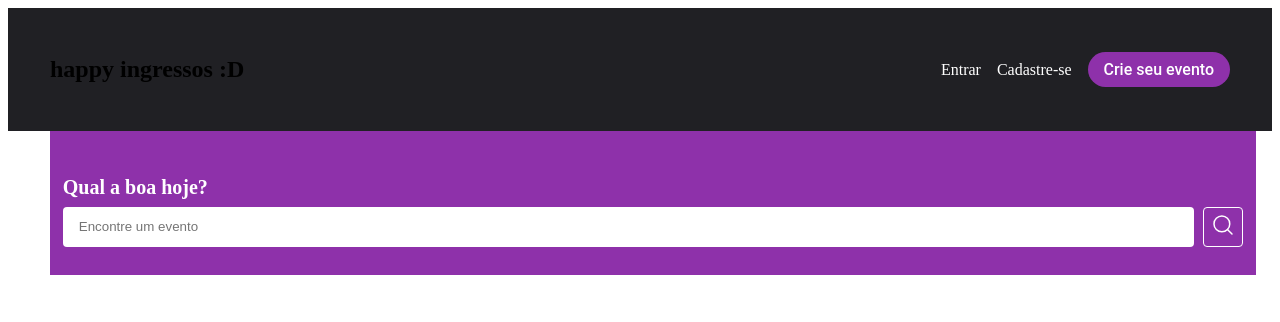
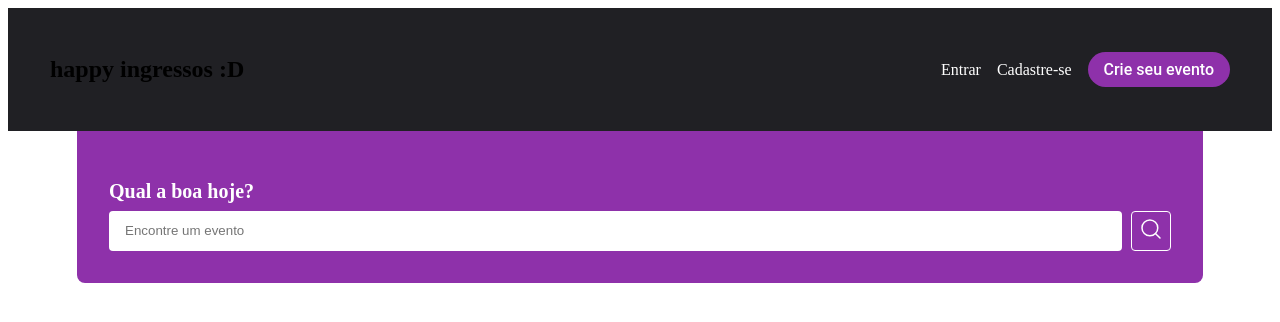
Before and after one commit to GabriPires/happy-ingressos, a Next.js app: page / in a window 1280 px wide. Shown: the top 322 px of the page. Built offline with nearby package versions, Linux system fonts and the light colour scheme.

Commit message:
feat: styles for search event form on desktop

```diff
--- a/src/components/SearchEventsForm/styles.ts
+++ b/src/components/SearchEventsForm/styles.ts
@@ -7,6 +7,14 @@ export const SearchFormContainer = styled('form', {
 
   background: '$primary',
   padding: '1.75rem 0.8rem',
+
+  '@lg': {
+    width: '90%',
+    margin: '0 auto',
+    padding: '2rem',
+    borderBottomRightRadius: '0.5rem',
+    borderBottomLeftRadius: '0.5rem',
+  },
 
   h2: {
     fontSize: '$lg',
```
